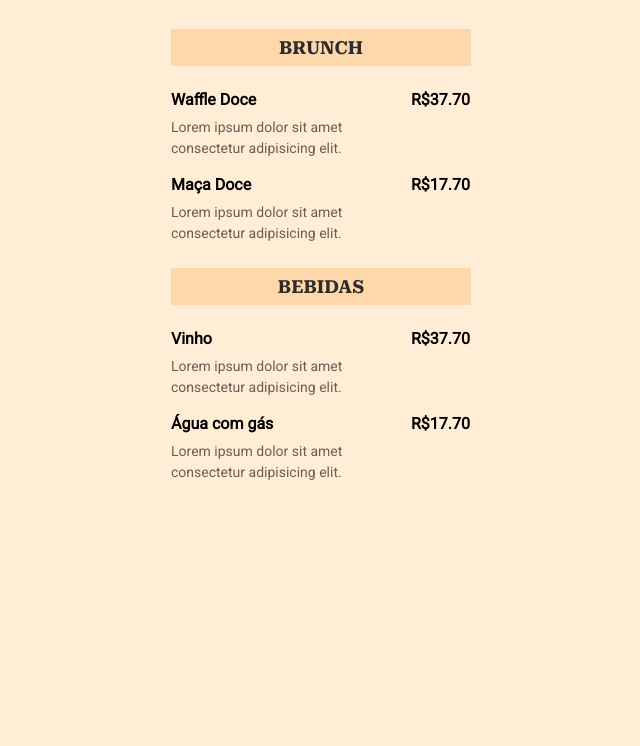
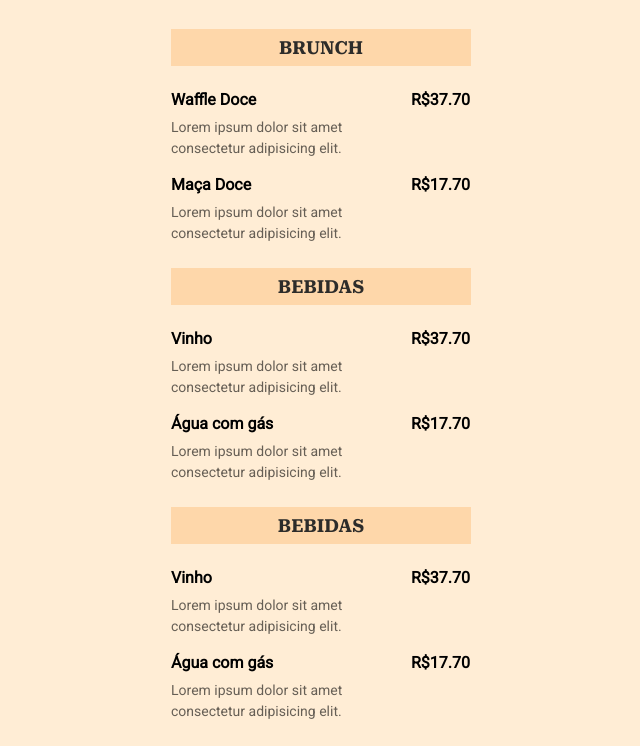
Before and after one commit to MatheusCacemiro/Maratona-Explorer, a plain HTML site: page index.html in a window 1280 px wide. Shown: the part 88-834 px from the top of the page, without its empty margins (319-959 px from the left). Before the commit the page ends 800 px from the top, so only its background shows below. Drawn offline with Linux system fonts and the light colour scheme.

Commit message:
Sessão atualizada

```diff
--- a/index.html
+++ b/index.html
@@ -85,5 +85,38 @@
       </ul>
     </section>
 
+    <section>
+      <h2>Bebidas</h2>
+
+      <ul>
+        <li>
+          <div class="details">
+            <h3>Vinho</h3>
+            <p class="description">
+              Lorem ipsum dolor sit amet consectetur adipisicing elit.
+            </p>
+          </div>
+
+          <strong class="price">
+            R$37.70
+          </strong>
+        </li>
+
+        <li>
+          <div class="details">
+            <h3>Água com gás</h3>
+            <p class="description">
+              Lorem ipsum dolor sit amet consectetur adipisicing elit.
+            </p>
+          </div>
+
+          <strong class="price">
+            R$17.70
+          </strong>
+        </li>
+
+      </ul>
+    </section>
+
   </body>
 </html>
```
